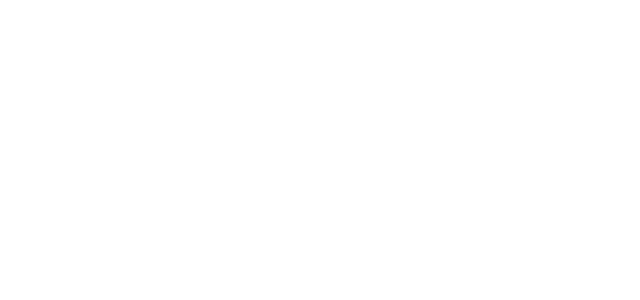
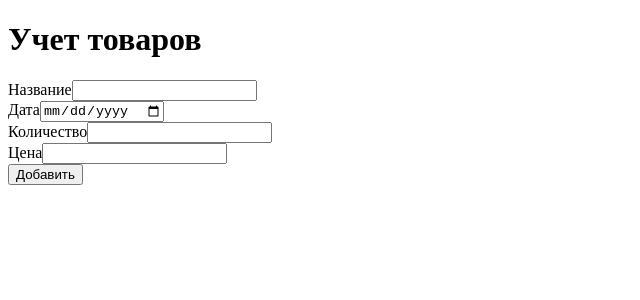
Before and after one commit to TamerlanWebd/products-is-23-19b, a Vue app: page / in a window 1280 px wide. Shown: the top 300 px of the page, without its empty margins (0-640 px from the left). Built offline with nearby package versions, Linux system fonts and the light colour scheme; the HTML template or start-up script is replaced by a standard one.

Commit message:
feat:add form

```diff
--- a/src/App.vue
+++ b/src/App.vue
@@ -3,5 +3,28 @@
 </script>
 
 <template>
-
+<div class="container">
+  <div class="row">
+<div class="col">
+  <h1 class="text-center my-3">Учет товаров</h1>
+  <div class="mb-3">
+  <label for="name" class="name">Название</label>
+  <input type="text" class="form-control" id="name">
+</div>
+<div class="mb-3">
+  <label for="date" class="date">Дата</label>
+  <input type="date" class="form-control" id="date">
+</div>
+<div class="mb-3">
+  <label for="count" class="count">Количество</label>
+  <input type="number" class="form-control" id="count">
+</div>
+<div class="mb-3">
+  <label for="price" class="price">Цена</label>
+  <input type="number" class="form-control" id="price">
+</div>
+<button type="button" class="btn btn-outline-primary">Добавить</button>
+</div>
+  </div>
+</div>
 </template>
```
